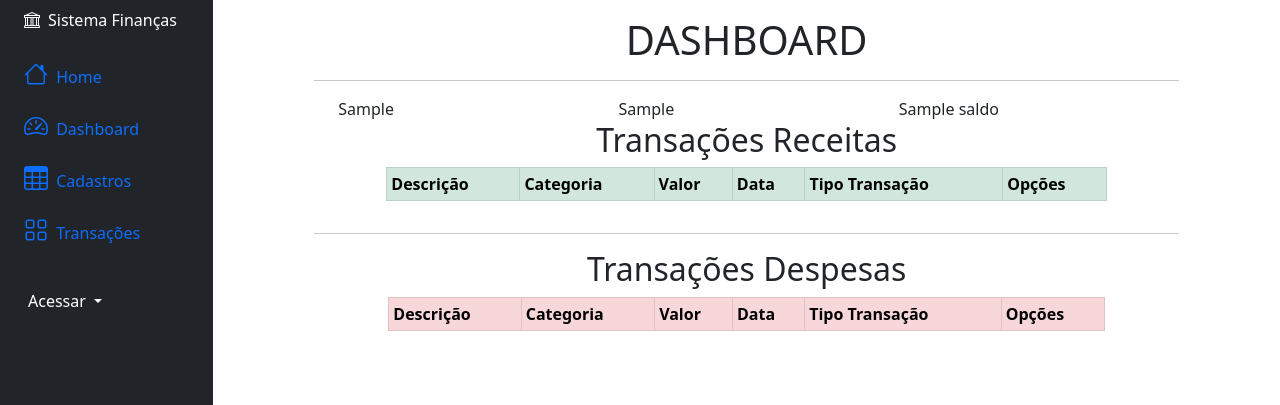
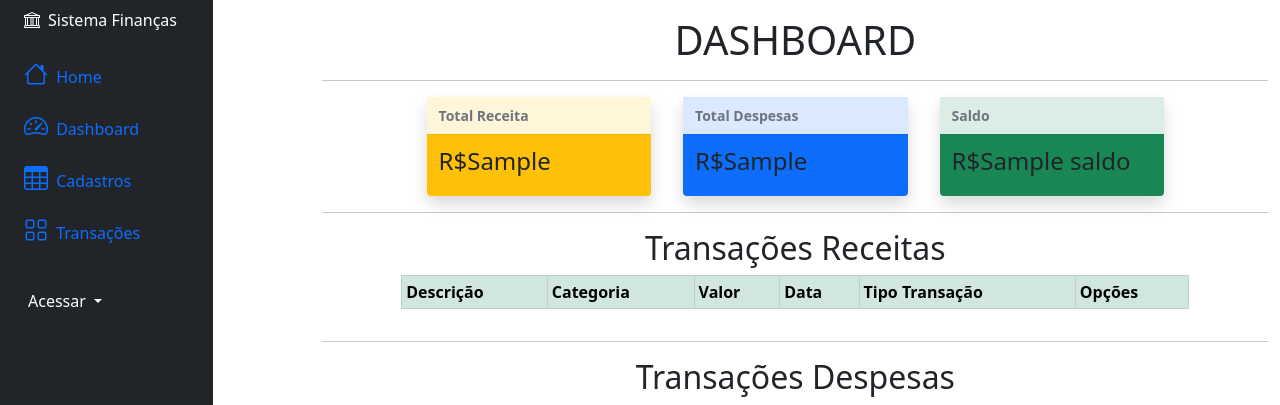
Before and after one commit to anselmoaxo/financas, a Django app: template financeiro/templates/dashboard.html in a window 1280 px wide; the page is wider, and only the part inside the window is pictured. Shown: the top 405 px of that part. Run offline with Django 4.2, Linux system fonts and the light colour scheme; the template is opened without the code that fills it: most values are stand-ins (such as "Sample title", 1, 10 or a date in 2020); lists and menus that the app fills with data are empty; some libraries are stand-ins or nearby versions.

Commit message:
incluindo os totais das transacoes no dashboard

```diff
--- a/financeiro/templates/dashboard.html
+++ b/financeiro/templates/dashboard.html
@@ -7,23 +7,40 @@
         <div class="table-responsive">
     <h1 class="text-center">DASHBOARD</h1>
     <hr>
-    <div class="container">
-        <div class="row">
-          <div class="col">
-            {{ soma_despesas}}
-          </div>
-          <div class="col">
-            {{ soma_receita }}
-
-          </div>
-          <div class="col">
-            {{ saldo }}
-
+    <div class="container mt-1 d-flex justify-content-center align-items-center">
+        <div class="d-md-inline-block mx-3 col-3">
+          <div class="toast show text-dark bg-warning border-0">
+            <div class="toast-header">
+              <strong class="me-auto">Total Receita </strong>
+            </div>
+            <div class="toast-body">
+              <h4>R${{ soma_receita}}</h4>
+            </div>
           </div>
         </div>
-      </div>
 
-
+        <div class="d-md-inline-block mx-3 col-3">
+          <div class="toast show text-dark bg-primary border-0">
+            <div class="toast-header">
+              <strong class="me-auto">Total Despesas</strong>
+            </div>
+            <div class="toast-body">
+                <h4>R${{ soma_despesas}}</h4>
+            </div>
+          </div>
+        </div>
+        <div class="d-md-inline-block mx-3 col-3">
+            <div class="toast show text-dark bg-success border-0">
+              <div class="toast-header">
+                <strong class="me-auto">Saldo</strong>
+              </div>
+              <div class="toast-body">
+                <h4>R${{ saldo }}</h4>
+              </div>
+            </div>
+          </div>
+    </div>
+   <hr>
     <div class="col-md-10 mx-auto">
         <div class="table-responsive">
 
```
